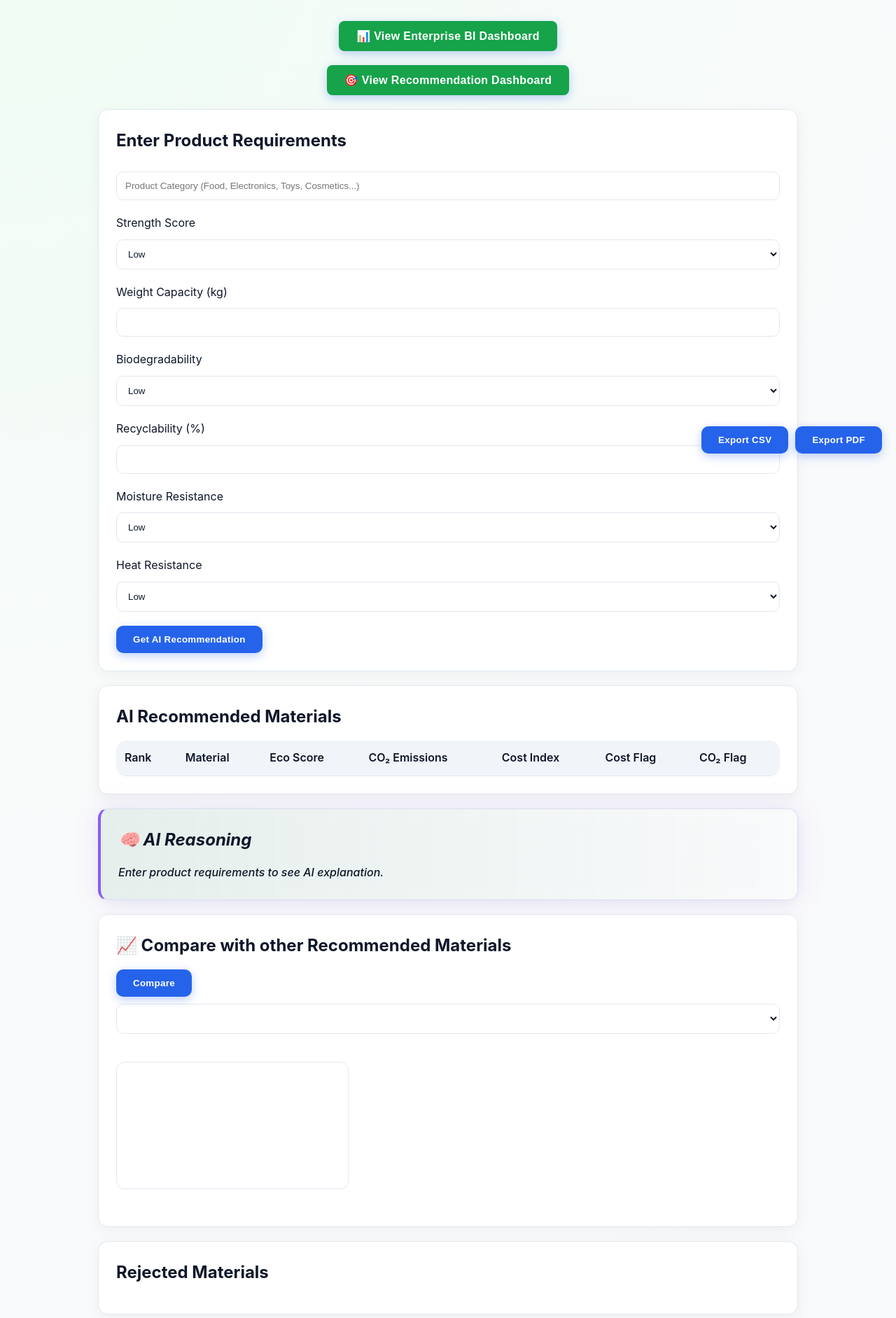
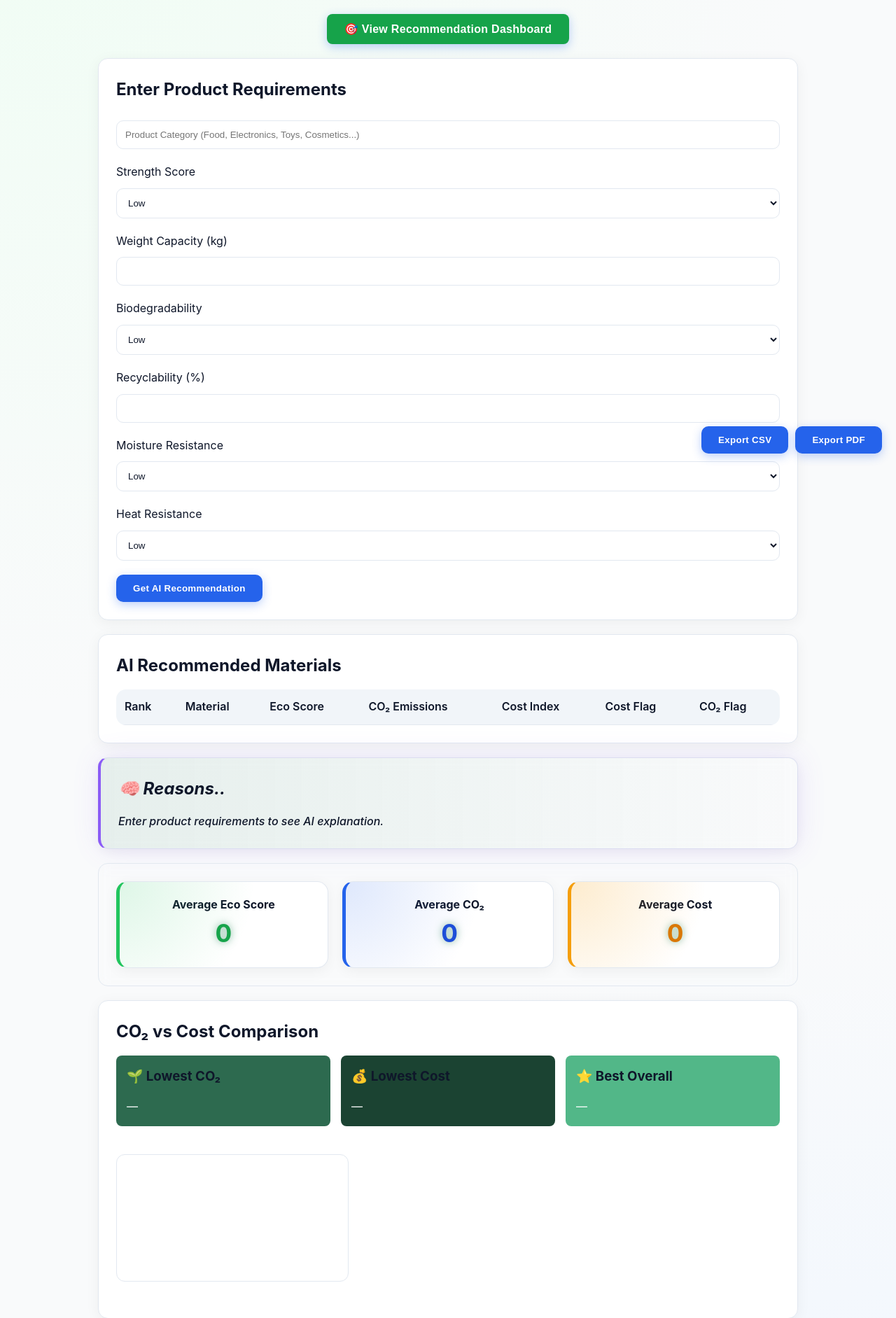
Before and after one commit to Prashansa-Prabhakar-Tiwarkhede/Eco_Pack_AI, a Flask app: page / in a window 1280 px wide. Shown: the part 132-2015 px from the top of the page at 70% size. Run offline with Flask 3, Linux system fonts and the light colour scheme; data that the repository does not hold is empty; a map, chart or similar area stays blank; some libraries are stand-ins or nearby versions.

Commit message:
Refactor index.html structure and content

```diff
--- a/templates/index.html
+++ b/templates/index.html
@@ -74,19 +74,7 @@
     </div>
 </header>
 
-<div style="text-align:center; margin-top:30px;">
-    <button onclick="goToDashboard()"
-        style="
-        padding:12px 25px;
-        font-size:16px;
-        border:none;
-        border-radius:8px;
-        background:#16a34a;
-        color:white;
-        cursor:pointer;">
-        📊 View Enterprise BI Dashboard
-    </button>
-</div>
+
 
 <div style="text-align:center; margin-top:20px;">
     <button onclick="window.location.href='{{ url_for('recommendation_dashboard') }}'"
@@ -174,25 +162,14 @@ function goToDashboard() {
 
 <!-- ================= AI Reasoning ================= -->
 <section id="ai-reason" class="ai-reason">
-    <h2>🧠 AI Reasoning</h2>
+    <h2>🧠 Reasons..</h2>
     <p id="aiText">Enter product requirements to see AI explanation.</p>
 </section>
 
-<section id="otherrecommended" class="compare_with_other_recommended_materials">
-<h2>📈 Compare with other Recommended Materials</h2>
-
-<button onclick="compareMaterial()">Compare</button>
-
-<select id="compareMaterial"></select>
-
-<canvas id="radarChart"></canvas>
-</section>
 
 
-<section id="rejected" class="rejected_materials">
-    <h2>Rejected Materials</h2>
-    <ul id="rejectedList"></ul>
-</section>
+
+
 
 
 
```
